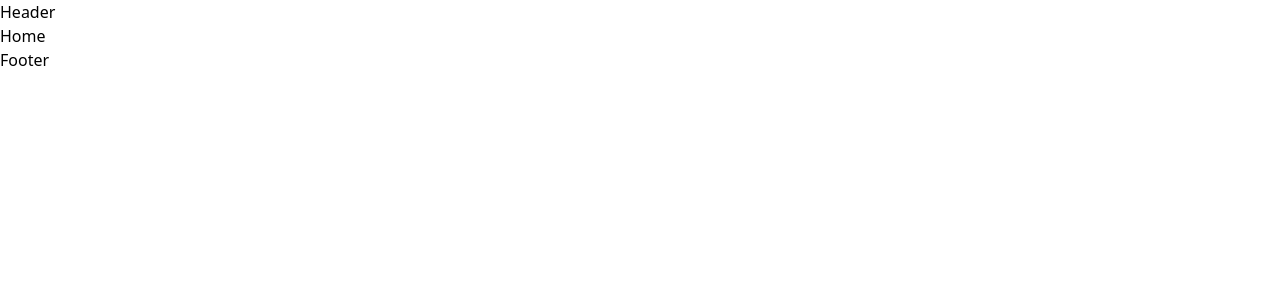
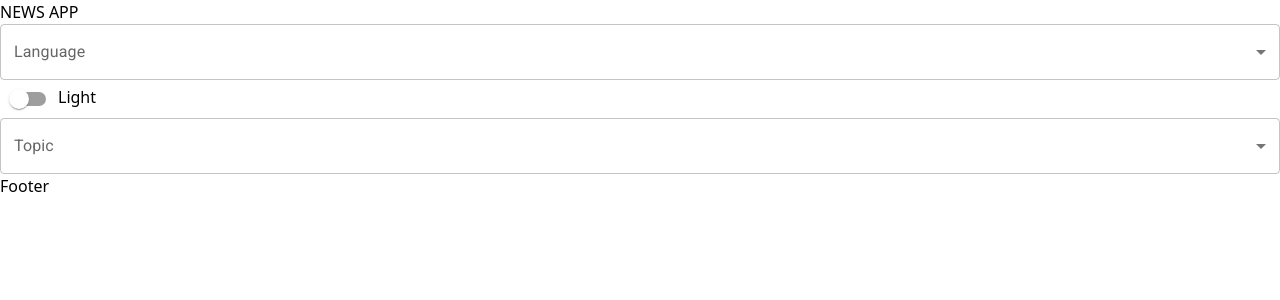
Before and after one commit to devahtesham/News-App-Assessment-Project, a React (Vite) app: page / in a window 1280 px wide. Shown: the top 300 px of the page. Built offline with nearby package versions, Linux system fonts and the light colour scheme.

Commit message:
creating header according to the mentioned requirement in the test

```diff
--- /dev/null
+++ b/src/MUI/SelectBox.jsx
@@ -0,0 +1,39 @@
+import * as React from 'react';
+import Box from '@mui/material/Box';
+import InputLabel from '@mui/material/InputLabel';
+import MenuItem from '@mui/material/MenuItem';
+import FormControl from '@mui/material/FormControl';
+import Select from '@mui/material/Select';
+import {useState} from "react"
+const SelectBox = (props) => {
+    const [label,...options] = props.options;
+
+    const [optionValue, setOptionValue] = useState('');
+
+    const handleChange = (event) => {
+        setOptionValue(event.target.value);
+    };
+
+    return (
+        <Box sx={{ minWidth: 120 }}>
+            <FormControl fullWidth>
+                <InputLabel id="demo-simple-select-label">{label}</InputLabel>
+                <Select
+                    labelId="demo-simple-select-label"
+                    id="demo-simple-select"
+                    value={optionValue}
+                    label={label}
+                    onChange={handleChange}
+                >
+                    {
+                        options.map((option,index) => <MenuItem key={index} value={index}>{option}</MenuItem> )
+                    }
+
+                    {/* <MenuItem value={20}>Twenty</MenuItem>
+                    <MenuItem value={30}>Thirty</MenuItem> */}
+                </Select>
+            </FormControl>
+        </Box>
+    );
+}
+export default SelectBox
--- /dev/null
+++ b/src/MUI/ThemeToggler.jsx
@@ -0,0 +1,23 @@
+import * as React from 'react';
+import Switch from '@mui/material/Switch';
+import {useState} from 'react'
+const ThemeToggler = () => {
+    const [checked, setChecked] = useState(false);
+
+    const handleChange = (event) => {
+        setChecked(event.target.checked);
+    };
+
+    return (
+        <>
+            <Switch
+                checked={checked}
+                onChange={handleChange}
+                inputProps={{ 'aria-label': 'controlled' }}
+            />
+            <label htmlFor="">{checked ? 'Dark' :'Light'}</label>
+        </>
+
+    );
+}
+export default ThemeToggler
--- /dev/null
+++ b/src/MUI/index.js
@@ -0,0 +1,2 @@
+export {default as SelectBox } from "./SelectBox"
+export {default as ThemeToggler } from "./ThemeToggler"
--- a/src/components/Header/Header.jsx
+++ b/src/components/Header/Header.jsx
@@ -1,8 +1,21 @@
 import React from 'react'
+import { SelectBox, ThemeToggler } from '../../MUI'
 
 const Header = () => {
   return (
-    <div>Header</div>
+    <>
+      <header className='flex items-center justify-between p-3'>
+        <div className="logo">
+          <h1 className='text-4xl font-extrabold'>NEWS APP</h1>
+        </div>
+        <div className="language-switcher-navigation">
+          <SelectBox options={['Language','English','Arabic']} />
+        </div>
+        <div className="theme-switcher-navigation">
+          <ThemeToggler />
+        </div>
+      </header>
+    </>
   )
 }
 
--- a/src/pages/Home.jsx
+++ b/src/pages/Home.jsx
@@ -1,8 +1,13 @@
 import React from 'react'
+import { SelectBox } from '../MUI'
 
 const Home = () => {
   return (
-    <div>Home</div>
+    <>
+    <div className='topic-navigation-switcher flex justify-end'>
+      <SelectBox options={['Topic','apple','meta','netflix','google','twitter','tesla']} />
+    </div>
+    </>
   )
 }
 
```
